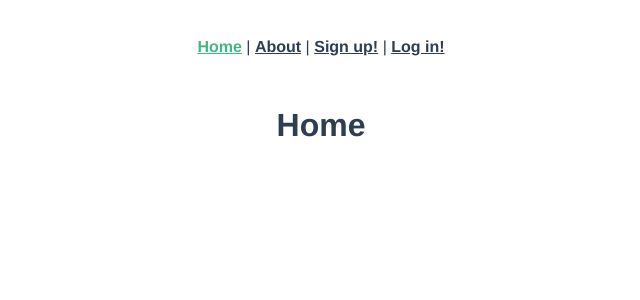
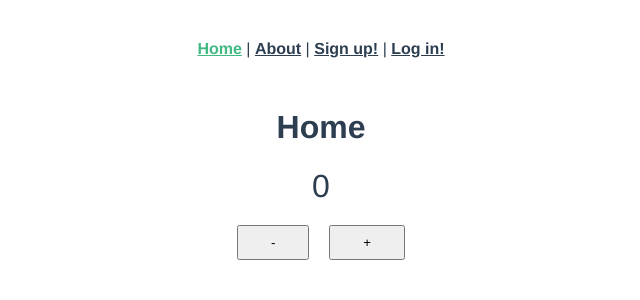
Before and after one commit to hhaurice/Herve_Haurice_7_240122, a Vue app in the folder frontend/: page / in a window 1280 px wide. Shown: the top 300 px of the page, without its empty margins (319-959 px from the left). Built offline with nearby package versions, Linux system fonts and the light colour scheme.

Commit message:
testing vuex

```diff
--- a/frontend/src/views/HomeView.vue
+++ b/frontend/src/views/HomeView.vue
@@ -1,5 +1,50 @@
 <template>
   <div class="home">
     <h1>Home</h1>
+    <div class="counter">
+      {{ counter }}
+    </div>
+    <div class="buttons">
+      <button @click="decreaseCounter">-</button>
+      <button @click="increaseCounter">+</button>
+    </div>
   </div>
 </template>
+
+<script>
+
+export default {
+  name: 'homeView',
+  data() {
+    return {
+      counter: 0
+    }
+  },
+  methods: {
+    increaseCounter() {
+      this.counter++
+    },
+      decreaseCounter() {
+      this.counter--
+    }
+  },
+
+}
+</script>
+
+<style>
+
+.counter {
+  font-size: 2rem;
+}
+
+div {
+  margin: 10px;
+}
+
+button {
+  margin: 10px;
+  padding: 8px 32px 8px 32px;
+}
+
+</style>
```
